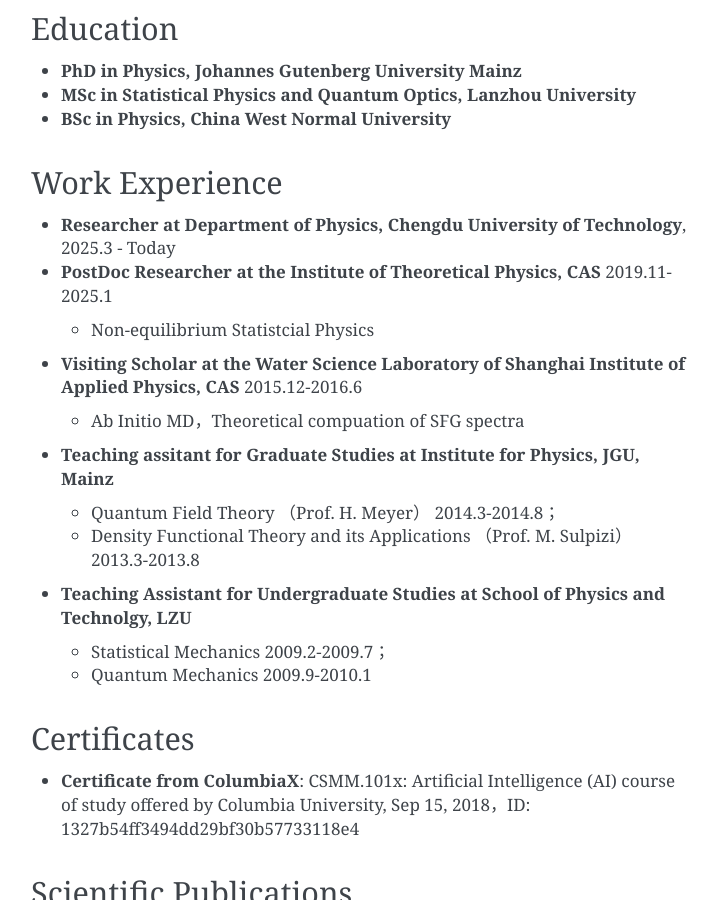
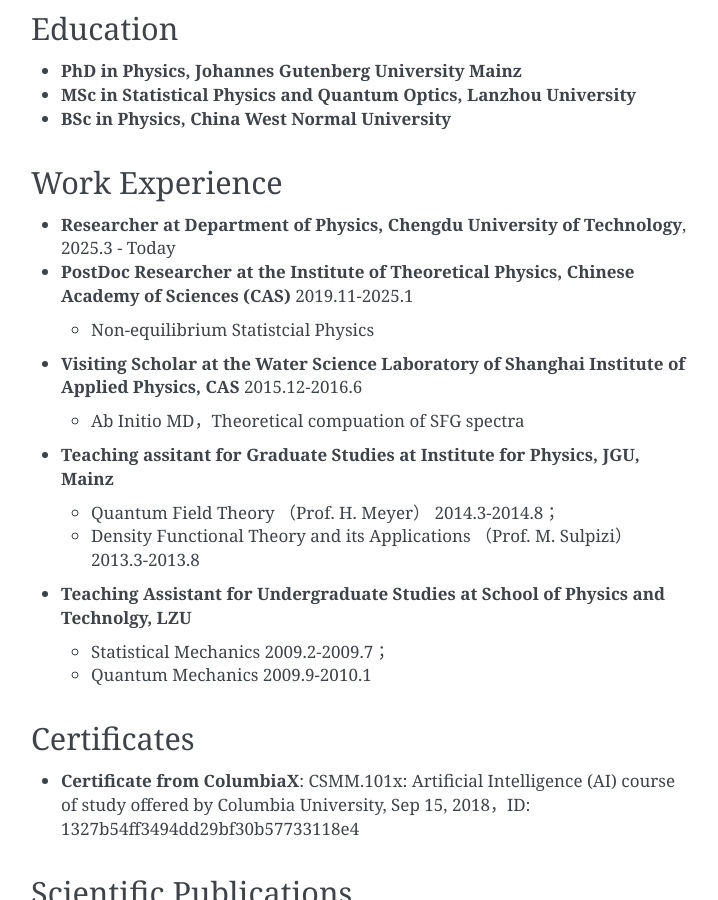
Before and after one commit to hg08/hg08.github.io, a Sphinx documentation site: the page built from doc/cv.md, in a window 1280 px wide and 900 px high, scrolled down 439 px. Shown: the whole window, without its empty margins (389-1107 px from the left). Built offline with Sphinx 7.4.7, drawn with Linux system fonts in a browser that asks for light colours.

Commit message:
update cv

```diff
--- a/doc/cv.md
+++ b/doc/cv.md
@@ -16,7 +16,7 @@
 ## Work Experience
 - **Researcher at Department of Physics, Chengdu University of Technology**, 2025.3 - Today
 
-- **PostDoc Researcher at the Institute of Theoretical Physics, CAS** 2019.11-2025.1
+- **PostDoc Researcher at the Institute of Theoretical Physics, Chinese Academy of Sciences (CAS)** 2019.11-2025.1
     -  Non-equilibrium Statistcial Physics
 
 - **Visiting Scholar at the Water Science Laboratory of Shanghai Institute of Applied Physics, CAS** 2015.12-2016.6
```
